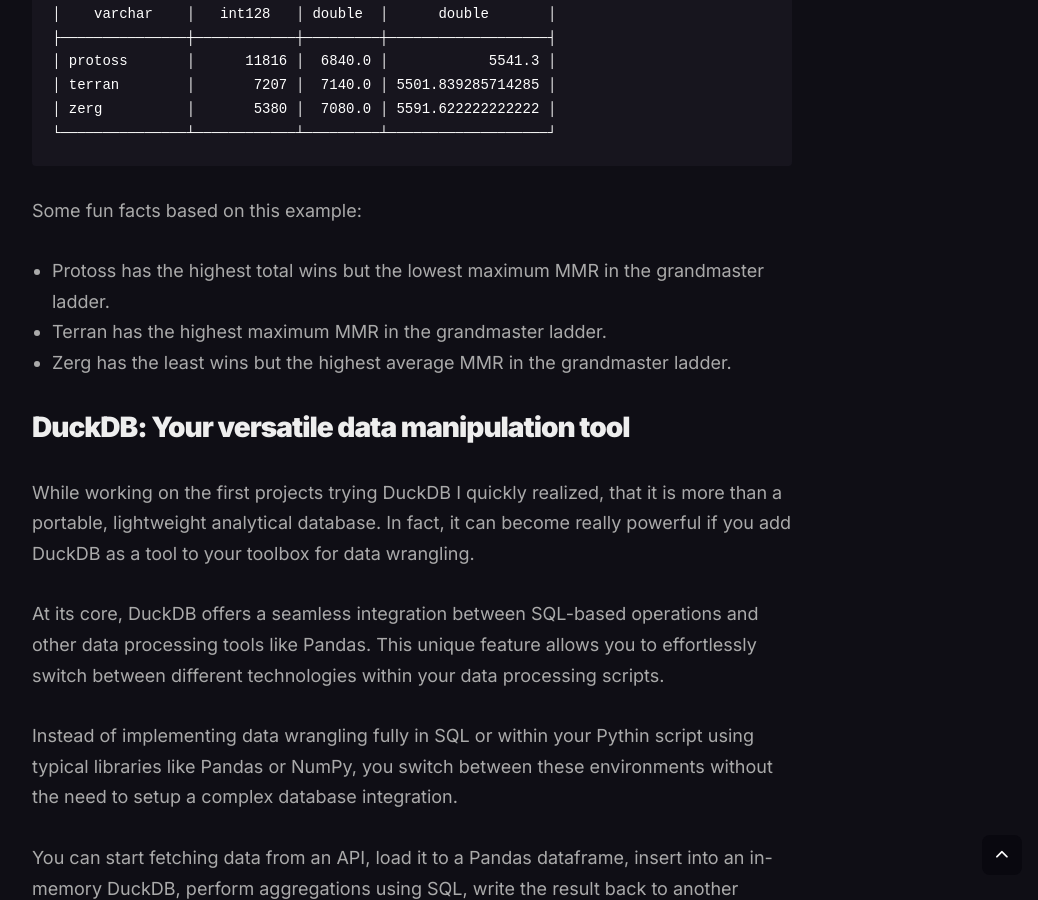
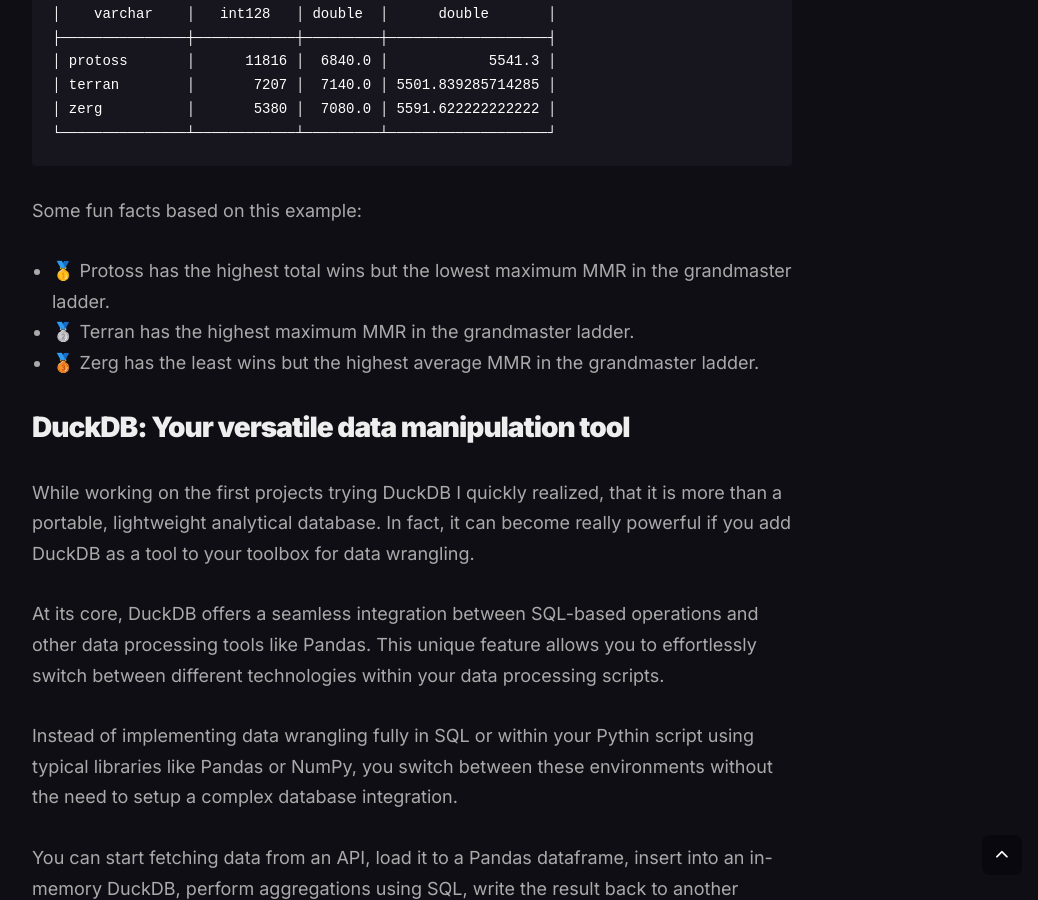
Before and after one commit to vojay-dev/vojay-dev.github.io, a Jekyll site: the page built from _posts/2024-03-14-starcraft-data-pipeline.md, in a window 1280 px wide and 900 px high, scrolled down 7916 px. Shown: the whole window, without its empty margins (228-1266 px from the left). Built offline with Jekyll 4.4.1, drawn with Linux system fonts in a browser that asks for light colours; nearby versions of some CDN libraries; the table of contents is made by our own code.

Commit message:
Minor improvements to SCII article

```diff
--- a/_posts/2024-03-14-starcraft-data-pipeline.md
+++ b/_posts/2024-03-14-starcraft-data-pipeline.md
@@ -139,9 +139,9 @@
 
 Some fun facts based on this example:
 
-* Protoss has the highest total wins but the lowest maximum MMR in the grandmaster ladder.
-* Terran has the highest maximum MMR in the grandmaster ladder.
-* Zerg has the least wins but the highest average MMR in the grandmaster ladder.
+* 🥇 Protoss has the highest total wins but the lowest maximum MMR in the grandmaster ladder.
+* 🥈 Terran has the highest maximum MMR in the grandmaster ladder.
+* 🥉 Zerg has the least wins but the highest average MMR in the grandmaster ladder.
 
 ## DuckDB: Your versatile data manipulation tool
 
```
